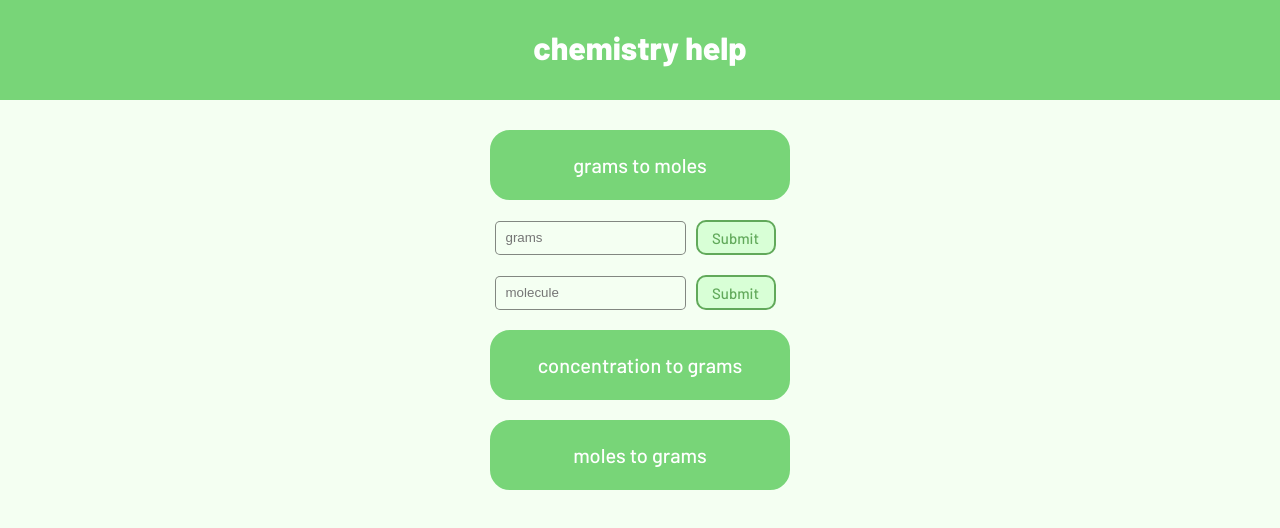
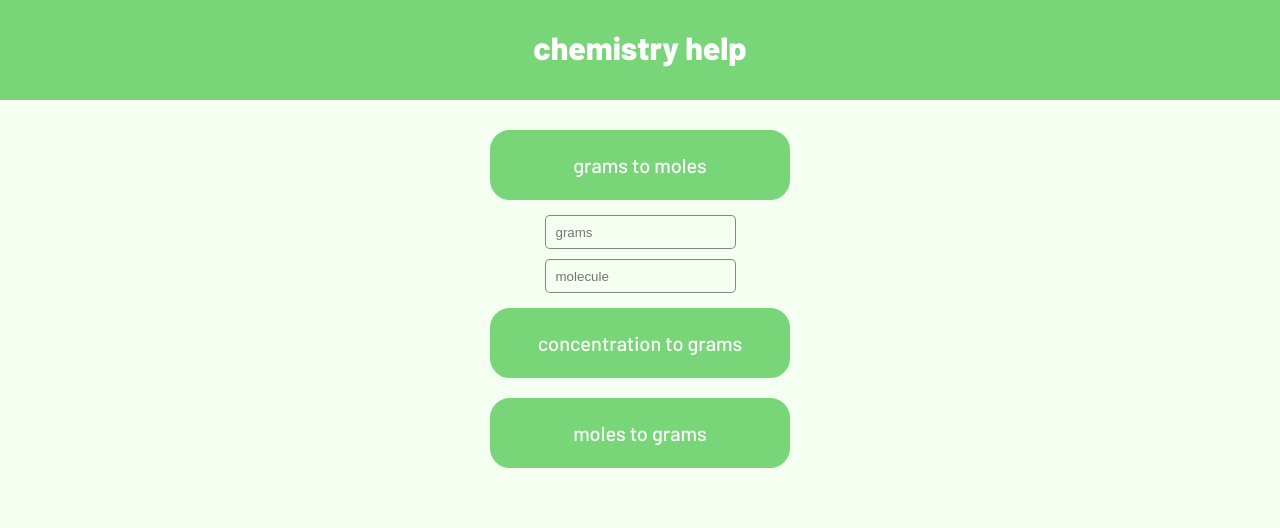
Before and after one commit to averyj123/chem-react, a React (Create React App) app: page / in a window 1280 px wide. Both pictures are taken after a click on the button "grams to moles". Shown: the top 528 px of the page. Built offline with nearby package versions, Linux system fonts and the light colour scheme.

Commit message:
add ability to save user input with input component

```diff
--- a/src/input/input.css
+++ b/src/input/input.css
@@ -4,9 +4,10 @@
    display: flex;
    align-items: center;
    justify-content: center;
+   margin: 5px;
 }
 
-#hello {
+#button {
    background-color: rgb(216, 255, 214);
    border: 2px solid rgb(97, 169, 90);
    border-radius: 10px;
@@ -26,7 +27,7 @@
    border: 1px solid rgba(0, 0, 0, 0.47);
 }
 
-#hello:hover {
+#button:hover {
    background-color: rgb(97, 169, 90);
    color: white;
 }
--- a/src/input/input.js
+++ b/src/input/input.js
@@ -1,10 +1,16 @@
-import './input.css'
+import './input.css';
+import {useState} from 'react';
 
 function Input(props){
+   const [text, setText] = useState('');
+
+  const handleChange = (e) => {
+      setText(e.target.value);
+   }
+
    return (
-      <div className = 'inputbox'>
-         <input placeholder = {props.placeholder} type={props.inputType}></input>
-         <button id = "hello">Submit</button>
+      <div className = 'inputbox' id = 'hello'>
+         <input placeholder = {props.placeholder} type={props.inputType} onChange={handleChange}></input>
       </div>
 
    )
```
